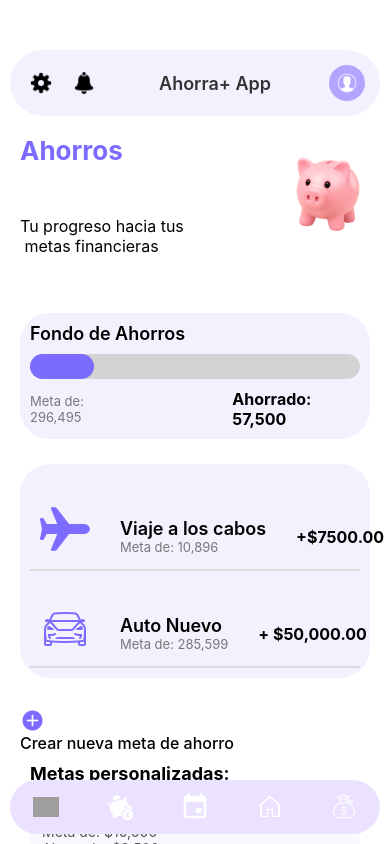
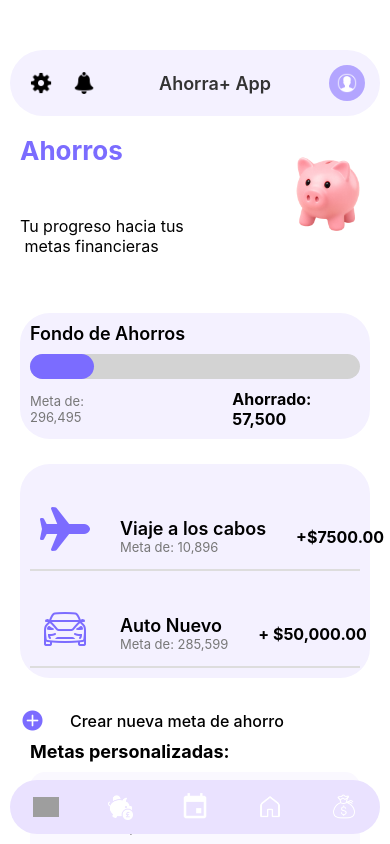
Before and after one commit to AndresGlzLeon/AhorraMas, a React Native app in the folder Proyecto/: screen / in a window 390 px wide. Both pictures are taken after a click on the button "AHORROS". Built offline with nearby package versions, Linux system fonts and the light colour scheme; grey boxes are pictures that could not be loaded.

Commit message:
Alineacion de texto con el icono

```diff
--- a/Proyecto/screens/Ahorros.js
+++ b/Proyecto/screens/Ahorros.js
@@ -292,7 +292,7 @@ addButton: {
     justifyContent: "center",
   },
   addIcon: { width: 25, height: 25, marginRight: 10, tintColor: "#7b6cff" },
-  addText: { fontSize: 16, color: "#000", fontWeight: "500" },
+  addText: { marginTop:-22, marginLeft:50, fontSize: 16, color: "#000", fontWeight: "500" },
 
 
 
```
